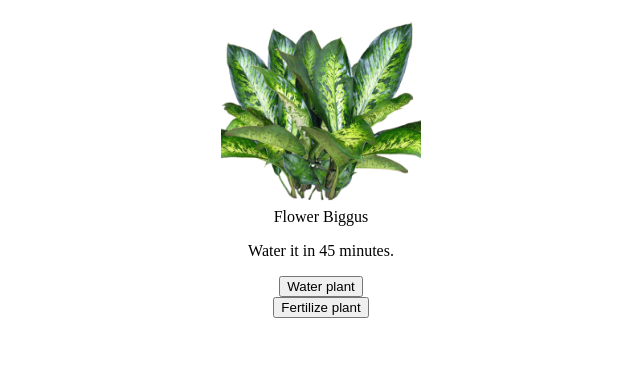
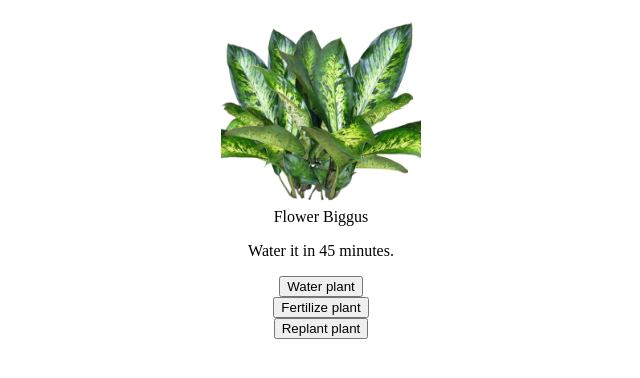
Before and after one commit to grzegorzsobocinski2397/GregTutorials--1_Git, a plain HTML site: page index.html in a window 1280 px wide. Shown: the whole page, without its empty margins (319-959 px from the left). Drawn offline with Linux system fonts and the light colour scheme.

Commit message:
Add replant button

```diff
--- a/index.html
+++ b/index.html
@@ -12,6 +12,7 @@
       <p class="flower__description">Water it in <span class="flower__timer">50</span> minutes.</p>
       <button class="flower__button">Water plant</button>
       <button class="fertilize__button">Fertilize plant</button>
+      <button class="replant__button">Replant plant</button>
     </div>
   </body>
 
```
